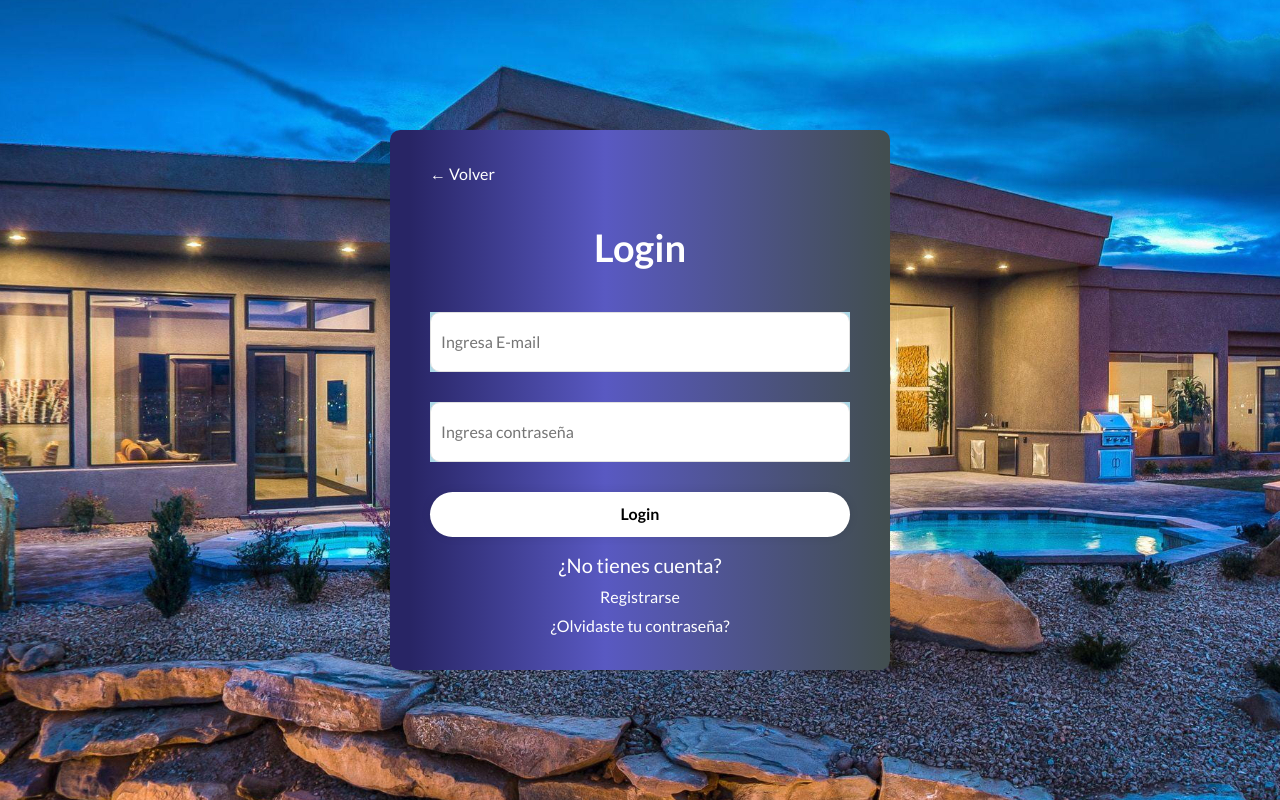
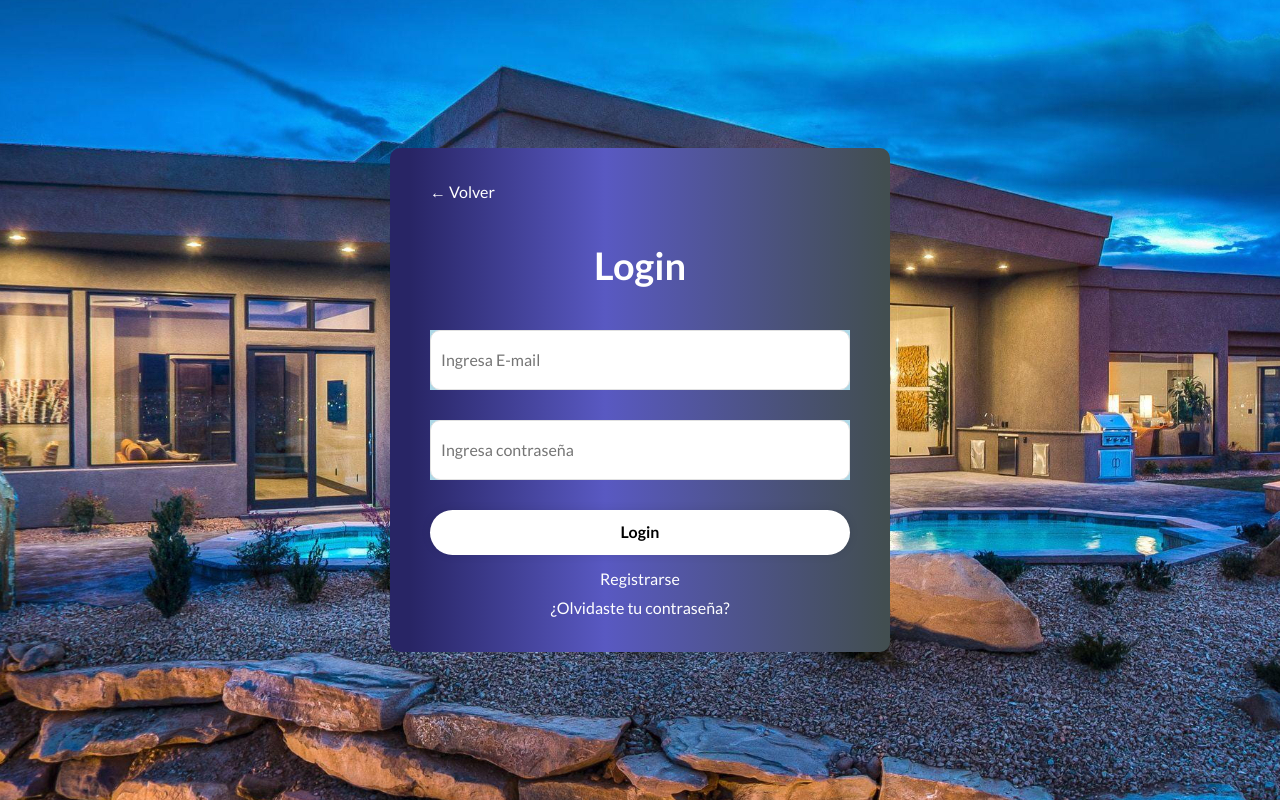
Before and after one commit to alecuevas660/ChileBienesPHP, a PHP site: page /login.php in a window 1280 px wide. Run offline with PHP 8.4, Linux system fonts and the light colour scheme.

Commit message:
Cambio en login

```diff
--- a/login.php
+++ b/login.php
@@ -147,9 +147,7 @@ input-box i {
             </div>
 
             <button type="submit" class="btn">Login</button>
-            <div style="font-size:16px;" class="register-link">
-
-                <p style="color:white; font-size:20px;">¿No tienes cuenta?</p>
+            <div style="margin-top:10px;"style="font-size:16px;" class="register-link">
                 <a href="#">Registrarse</a>
                 <a href="#">¿Olvidaste tu contraseña?</a>
             </div>
```
